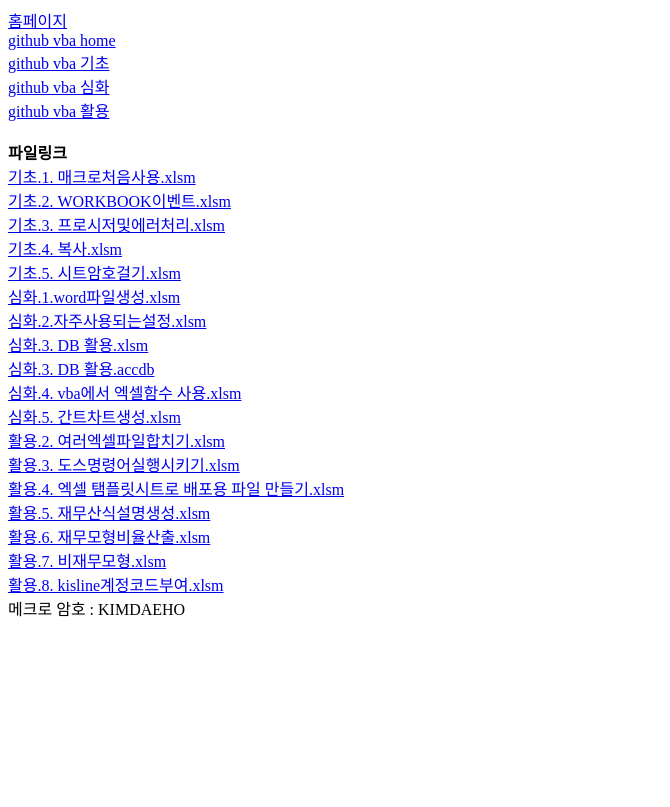
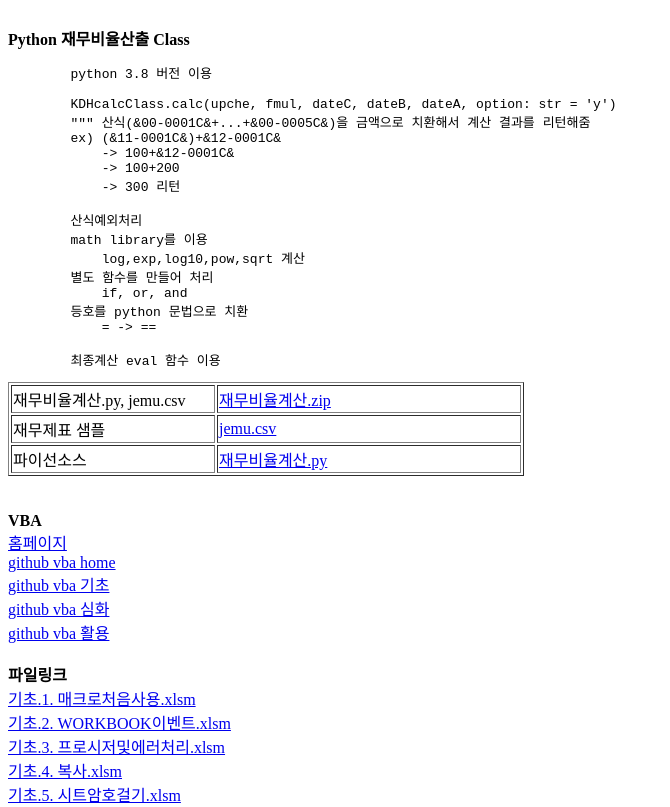
Before and after one commit to KimDaeHo26/vba, a plain HTML site: page index.html in a window 1280 px wide. Shown: the top 807 px of the page, without its empty margins (0-670 px from the left). Drawn offline with Linux system fonts and the light colour scheme.

Commit message:
Update index.html

```diff
--- a/index.html
+++ b/index.html
@@ -1,5 +1,54 @@
 <html lang="ko" class="">
 <body>
+<br>
+
+<b>Python 재무비율산출 Class </b><br>
+<pre>
+	python 3.8 버전 이용
+
+	KDHcalcClass.calc(upche, fmul, dateC, dateB, dateA, option: str = 'y')
+	""" 산식(&00-0001C&+...+&00-0005C&)을 금액으로 치환해서 계산 결과를 리턴해줌
+	ex) (&11-0001C&)+&12-0001C&
+	    -> 100+&12-0001C&
+	    -> 100+200
+	    -> 300 리턴
+
+	산식예외처리
+	math library를 이용
+	    log,exp,log10,pow,sqrt 계산
+	별도 함수를 만들어 처리
+	    if, or, and
+	등호를 python 문법으로 치환
+	    = -> ==
+
+	최종계산 eval 함수 이용
+</pre>
+
+<table border=1>
+	<tr>
+  	<td width=200>재무비율계산.py, jemu.csv</td>
+		<td width=300>
+			<a href="https://github.com/KimDaeHo26/python/raw/main/재무비율계산.zip">재무비율계산.zip</a><br>
+		</td>
+	</tr>
+	<tr>
+		<td>재무제표 샘플</td>
+		<td>
+			<a href="https://github.com/KimDaeHo26/python/raw/main/jemu.csv">jemu.csv</a><br>
+		</td>
+	</tr>
+  <tr>
+  	<td>파이선소스</td>
+		<td>
+			<a href="https://github.com/KimDaeHo26/python/raw/main/재무비율계산.py">재무비율계산.py</a><br>
+		</td>
+	</tr>
+</table>
+
+
+<br><br>
+
+<b>VBA </b><br>
 
 <a href="https://kimdaeho26.github.io/vba/">홈페이지</a><br>
 <a href="https://github.com/KimDaeHo26/vba">github vba home</a><br>
```
